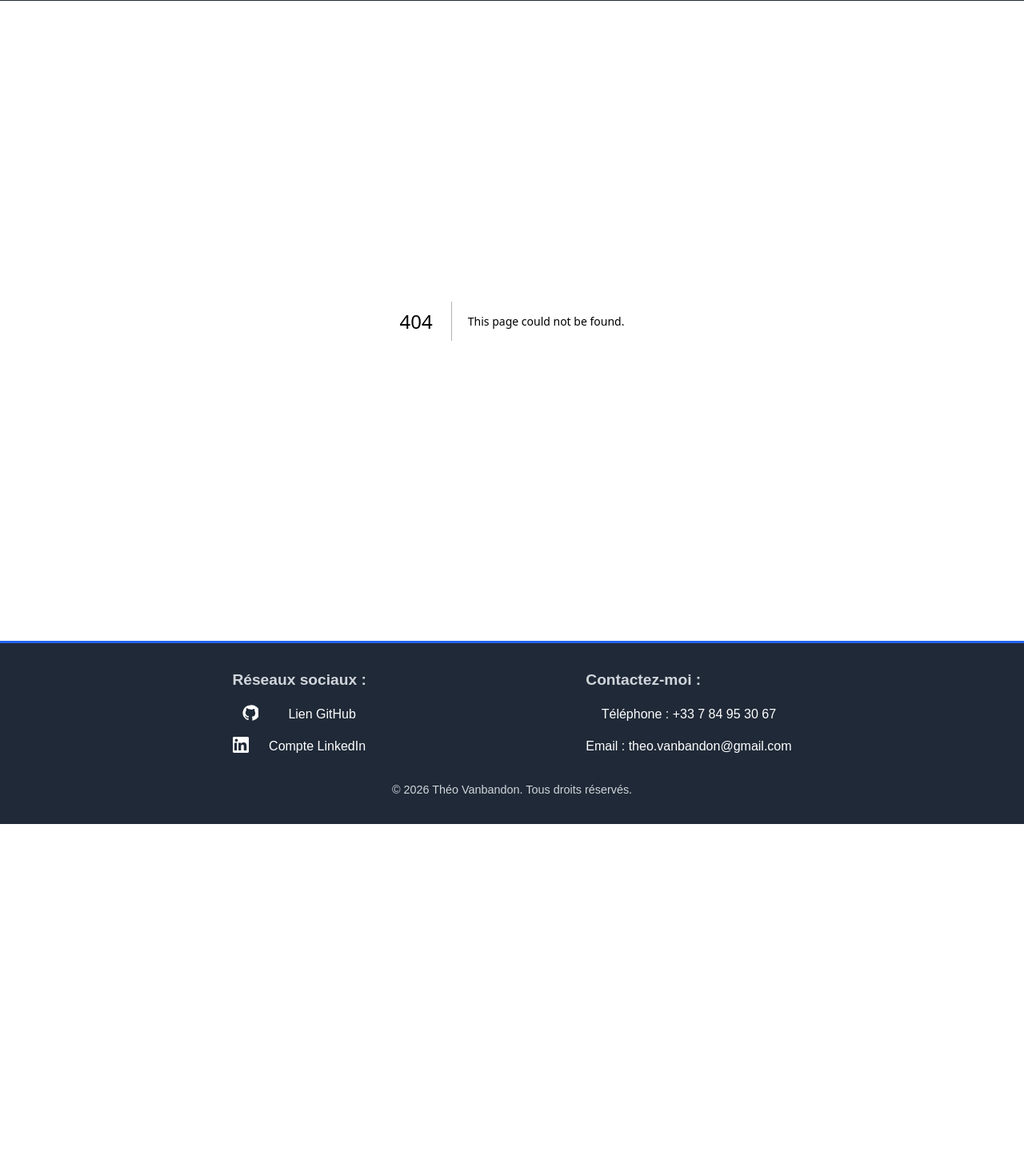
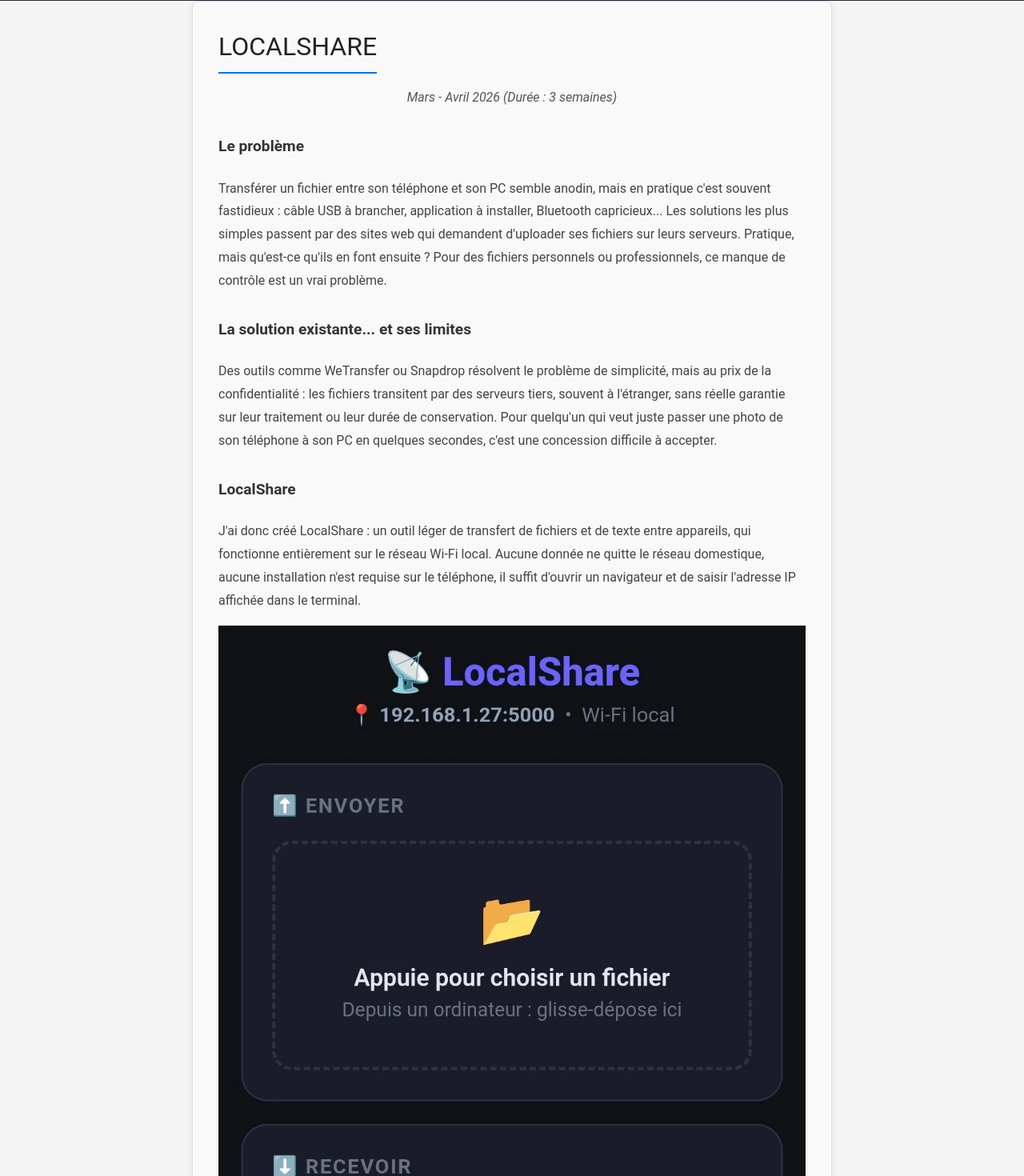
Before and after one commit to theo-vanbandon/portfolio-nextjs, a Next.js app: page /experiences/localshare in a window 1280 px wide. Before the commit this address had no page. Shown: the part 67-1537 px from the top of the page at 80% size. Before the commit the page ends 1097 px from the top, so only its background shows below. Built offline with nearby package versions, Linux system fonts and the light colour scheme.

Commit message:
:sparkles: Add the LocalShare project

```diff
--- /dev/null
+++ b/app/experiences/localshare/page.tsx
@@ -0,0 +1,118 @@
+import Link from "next/link";
+import Image from "next/image";
+import "../../styles/Experiences/rally-stage-generator.css";
+
+export default function LocalShare() {
+    return (
+        <section id="localshare-project" className="project-detail-section">
+            <h2 className="text-2xl font-bold mb-6">LocalShare</h2>
+            <p className="project-date">Mars - Avril 2026 (Durée : 3 semaines)</p>
+
+            <h3>Le problème</h3>
+            <p>
+                Transférer un fichier entre son téléphone et son PC semble anodin, mais en pratique c&apos;est
+                souvent fastidieux : câble USB à brancher, application à installer, Bluetooth capricieux...
+                Les solutions les plus simples passent par des sites web qui demandent d&apos;uploader ses
+                fichiers sur leurs serveurs. Pratique, mais qu&apos;est-ce qu&apos;ils en font ensuite ?
+                Pour des fichiers personnels ou professionnels, ce manque de contrôle est un vrai problème.
+            </p>
+
+            <h3>La solution existante... et ses limites</h3>
+            <p>
+                Des outils comme WeTransfer ou Snapdrop résolvent le problème de simplicité, mais au prix de
+                la confidentialité : les fichiers transitent par des serveurs tiers, souvent à l&apos;étranger,
+                sans réelle garantie sur leur traitement ou leur durée de conservation. Pour quelqu&apos;un qui
+                veut juste passer une photo de son téléphone à son PC en quelques secondes, c&apos;est une
+                concession difficile à accepter.
+            </p>
+
+            <h3>LocalShare</h3>
+            <p>
+                J&apos;ai donc créé LocalShare : un outil léger de transfert de fichiers et de texte entre
+                appareils, qui fonctionne entièrement sur le réseau Wi-Fi local. Aucune donnée ne quitte le
+                réseau domestique, aucune installation n&apos;est requise sur le téléphone, il suffit d&apos;ouvrir
+                un navigateur et de saisir l&apos;adresse IP affichée dans le terminal.
+            </p>
+
+            <Image
+                src="/images/localshare-main.webp"
+                alt="LocalShare - Interface principale"
+                width={800}
+                height={450}
+                className="project-image"
+                loading="lazy"
+            />
+
+            <h3>Fonctionnalités principales</h3>
+            <ul className="features-list">
+                <li>Envoi de fichiers depuis n&apos;importe quel appareil via une dropzone ou un sélecteur</li>
+                <li>Liste des fichiers disponibles avec téléchargement en un clic</li>
+                <li>Presse-papier partagé synchronisé automatiquement toutes les 3 secondes entre les appareils</li>
+                <li>Renommage automatique en cas de doublon (<code>fichier_1.txt</code>, <code>fichier_2.txt</code>…)</li>
+                <li>Affichage du dossier de stockage en temps réel dans l&apos;interface</li>
+            </ul>
+
+            <h3>Tâches réalisées</h3>
+            <ul className="features-list">
+                <li>Développement d&apos;un serveur HTTP en Python sans dépendance externe</li>
+                <li>Implémentation du routing HTTP et de la logique métier (upload, download, clipboard)</li>
+                <li>Création de l&apos;interface web avec dropzone, barre de progression et toasts</li>
+                <li>Synchronisation automatique du presse-papier</li>
+                <li>Développement d&apos;un installeur Windows (<code>install.bat</code>) générant la configuration et un raccourci bureau</li>
+                <li>Scripts de lancement multiplateformes (Windows, Linux, macOS) avec vérification de Python</li>
+                <li>Mise en place d&apos;une suite de tests à 100% de couverture côté Python (pytest) et JavaScript (Vitest)</li>
+                <li>Rédaction d&apos;une documentation complète (README avec instructions par OS)</li>
+            </ul>
+
+            <h3>Technologies utilisées</h3>
+            <ul className="technologies-list">
+                <li>Python</li>
+                <li>JavaScript</li>
+                <li>HTML</li>
+                <li>CSS</li>
+                <li>HTTP</li>
+                <li>Pytest</li>
+                <li>Vitest</li>
+            </ul>
+
+            <h3>Architecture du projet</h3>
+            <p>
+                Le projet suit une séparation claire des responsabilités côté serveur comme côté client :
+            </p>
+            <ul className="features-list">
+                <li><strong>main.py :</strong> point d&apos;entrée, lance le serveur HTTP</li>
+                <li><strong>handler.py :</strong> routing HTTP, dispatch les requêtes vers l&apos;API</li>
+                <li><strong>api.py :</strong> logique métier - gestion des fichiers et du presse-papier</li>
+                <li><strong>utils.py :</strong> fonctions utilitaires (détection IP locale, formatage de taille)</li>
+                <li><strong>static/js/ :</strong> modules JS séparés par responsabilité (upload, files, clipboard, ui)</li>
+                <li><strong>config.py :</strong> configuration personnelle générée à l&apos;installation</li>
+            </ul>
+
+            <h3>Défis techniques rencontrés</h3>
+            <ul className="features-list">
+                <li>La synchronisation du presse-papier entre le téléphone et le PC a demandé pas mal d&apos;ajustements : gérer les délais, éviter les conflits quand les deux appareils écrivent en même temps, et s&apos;assurer que le texte affiché est toujours le bon sans surcharger le serveur de requêtes</li>
+                <li>Garantir 100% de couverture de tests sur du code réseau sans dépendances tierces</li>
+                <li>Rendre l&apos;installation aussi simple que possible sur Windows avec un <code>.bat</code> qui génère la config selon la volonté de l&apos;utilisateur et crée un raccourci sur le bureau</li>
+            </ul>
+
+            <h3>Conclusion</h3>
+            <p>
+                LocalShare répond à un besoin concret du quotidien avec une contrainte forte : zéro dépendance
+                externe, zéro donnée envoyée sur internet. Ce projet m&apos;a permis de mieux comprendre le
+                fonctionnement bas niveau du protocole HTTP, de pratiquer le test de code réseau, et de
+                concevoir une expérience utilisateur simple. Il reste évolutif : une
+                authentification par token ou un mode HTTPS pourraient être ajoutés pour renforcer encore
+                la sécurité sur des réseaux partagés.
+            </p>
+
+            <div className="link-container">
+                <Link href="https://github.com/theo-vanbandon/localshare" className="styled-link" target="_blank">
+                    📂 Voir le code sur GitHub
+                </Link>
+                <Link href="/#experiences" className="back-link">
+                    ← Retour aux expériences
+                </Link>
+            </div>
+        </section>
+    );
+}
--- a/app/experiences/watif/page.tsx
+++ b/app/experiences/watif/page.tsx
@@ -6,7 +6,7 @@ export default function WatifProject() {
     return (
         <section id="watif-project" className="project-detail-section">
             <h2 className="text-2xl font-bold mb-6">Réseau social : Watif</h2>
-            <p className="project-date">Février 2024 - Mars 2024 (Durée : 6 semaines)</p>
+            <p className="project-date">2024 - 2025 (Durée : 6 semaines)</p>
 
             <h3>Présentation</h3>
             <p>
--- /dev/null
+++ b/global.d.ts
@@ -0,0 +1 @@
+declare module "*.css";
```
Also changed, not shown: app/components/Experiences.tsx (+9 -1 lines), tsconfig.json (+19 -5 lines), public/images/localshare-main.webp (added).
